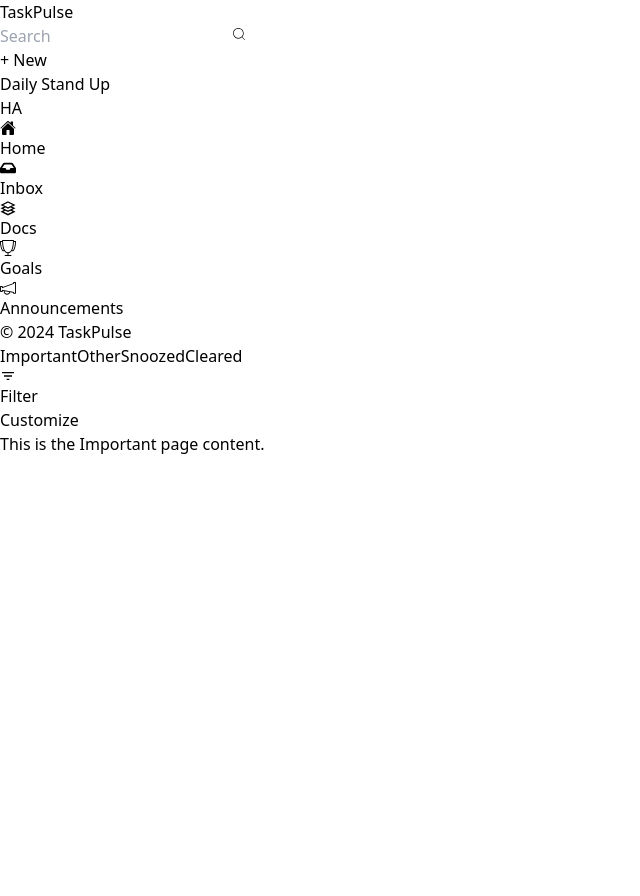
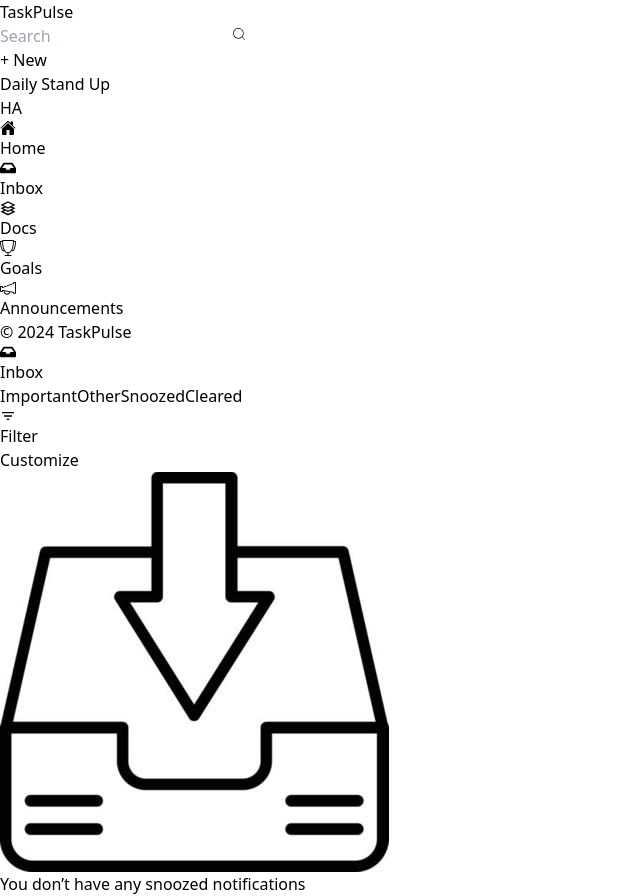
Before and after one commit to aridhih/TaskPulse, a React (Vite) app: page /inbox in a window 1280 px wide. Shown: the whole page, without its empty margins (0-640 px from the left). Before the commit the page ends 800 px from the top, so only its background shows below. Built offline with nearby package versions, Linux system fonts and the light colour scheme.

Commit message:
Hassan(Inbox clear)

```diff
--- a/src/components/InboxPage/Inbox.jsx
+++ b/src/components/InboxPage/Inbox.jsx
@@ -1,4 +1,5 @@
 import { useState, useRef, useEffect } from 'react';
+import { FaInbox } from 'react-icons/fa';
 import { MdFilterList } from 'react-icons/md';
 
 const Inbox = () => {
@@ -29,26 +30,34 @@ const Inbox = () => {
 
   return (
     <div className='h-[calc(100vh-55px)]  w-full border-2 border-[#d1d6e0]  shadow-lg m-[1px] mx-[2px] rounded '>
-      <div className="h-[54px] w-full px-2  rounded flex items-center justify-between space-x-6">
-        <div>
+      <div className="h-[50px] w-full px-2  rounded flex items-center justify-between ">
+        <div className="flex items-center gap-2 ml-1 mt-3 ">
+            <FaInbox className="h-4 w-4" />
+        <p className="text-[14px] font-[cursive]  border-gray-200 border-r-2  pr-4 "> Inbox</p>
+         </div>
+        <div className='pr-[865px]'>
+
         {['Important', 'Other', 'Snoozed', 'Cleared'].map((tab) => (
           <button
             key={tab}
-            className={`text-base p-2 ${activeTab === tab
-              ? 'font-semibold border-b-2 border-black'
+            className={`text-base p-2 hover:bg-gray-100   ${activeTab === tab
+              ? 'mt-6 border-b-2 border-black'
               : 'text-gray-500 text-base'}`}
             onClick={() => handleTabClick(tab)}
           >
             {tab}
           </button>
+
         ))}
-        </div>
-        <div className="flex items-center gap-1 ml-2 relative" ref={filterRef}>
-          <MdFilterList className="cursor-pointer" onClick={toggleFilter} />
-          <p className="cursor-pointer" onClick={toggleFilter}>Filter</p>
-          <p className='border-gray-200 border-l-2 pl-2 pr-2 cursor-pointer'>Customize</p>
+       </div>
+        <div className="flex items-center gap-1 ml-2  relative" ref={filterRef}>
+          <div className="flex items-center font-semibold opacity-65 gap-1 cursor-pointer hover:bg-gray-200 rounded-md " onClick={toggleFilter}>
+          <MdFilterList  />
+          <p >Filter</p>
+          </div>
+          <p className='border-gray-200 border-l-2 pl-2 pr-2 font-semibold opacity-65 cursor-pointer'>Customize</p>
           {filterOpen && (
-            <div className="absolute right-0 mt-6 w-48 bg-white border border-gray-200 rounded-md shadow-lg z-10">
+            <div className="absolute right-0 mt-48 w-48 bg-white border border-gray-200 rounded-md shadow-lg z-10">
               <div className="py-1">
                 <button className="px-4 py-2 text-sm text-gray-700 hover:bg-gray-100 flex justify-between w-full">
                   Assigned to me <span className="text-gray-400">Shift + 1</span>
@@ -65,11 +74,17 @@ const Inbox = () => {
         </div>
       </div>
 
+
       <div className="p-4 border-t mt-2 ">
-        {activeTab === 'Important' && <p>This is the Important page content.</p>}
-        {activeTab === 'Other' && <p>This is the Other page content.</p>}
-        {activeTab === 'Snoozed' && <p>This is the Snoozed page content.</p>}
-        {activeTab === 'Cleared' && <p>This is the Cleared page content.</p>}
+        {activeTab === 'Important' && <><div className='flex justify-center '><img src="inbox.jpg" className='h-20 w-20 mt-40 items-center'/>
+        <p className='mt-64  '>You don’t have any snoozed notifications</p></div></>
+        }
+        {activeTab === 'Other' && <><div className='flex justify-center '><img src="inbox.jpg" className='h-20 w-20 mt-40 items-center'/>
+          <p className='mt-64  '>You don’t have any snoozed notifications</p></div></>}
+        {activeTab === 'Snoozed' && <><div className='flex justify-center '><img src="inbox.jpg" className='h-20 w-20 mt-40 items-center'/>
+          <p className='mt-64  '>You don’t have any snoozed notifications</p></div></>}
+        {activeTab === 'Cleared' && <><div className='flex justify-center '><img src="inbox.jpg" className='h-20 w-20 mt-40 items-center'/>
+          <p className='mt-64  '>You don’t have any cleared notifications</p></div></>}
       </div>
     </div>
   );
```
Also changed, not shown: public/inbox.jpg (added).
